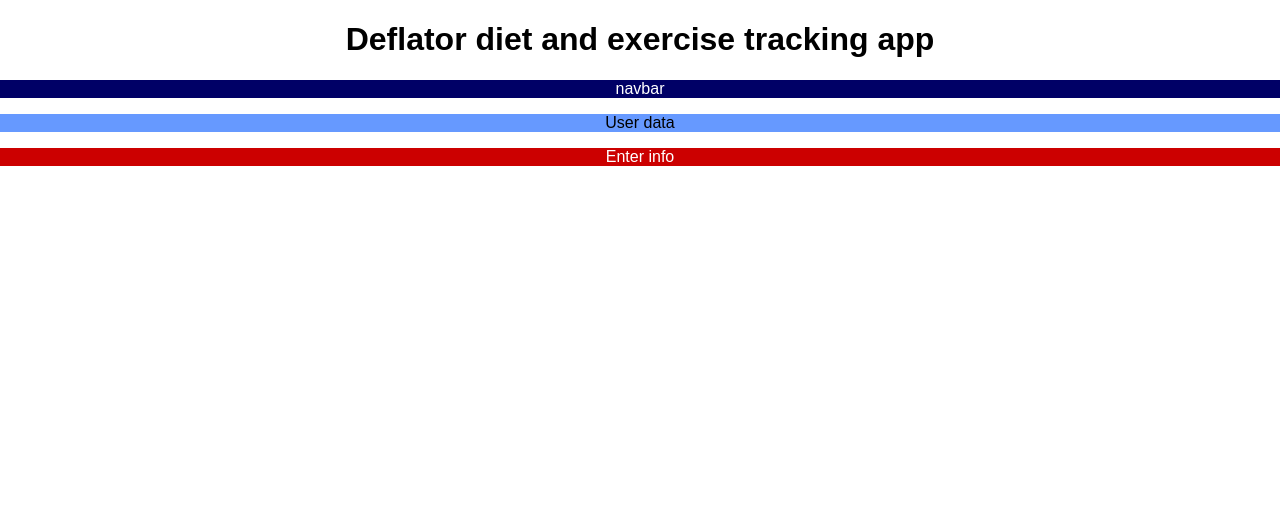
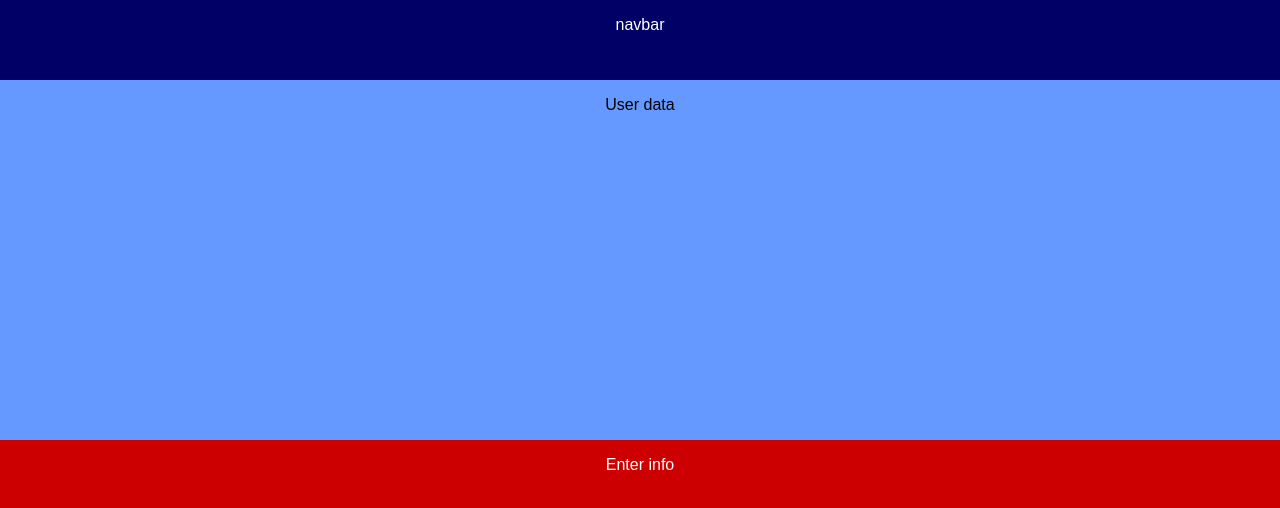
Before and after one commit to justinddaniel/deflator, a React (Create React App) app in the folder client/: page / in a window 1280 px wide. Shown: the top 508 px of the page. Built offline with nearby package versions, Linux system fonts and the light colour scheme.

Commit message:
React initial css styling complete

```diff
--- a/client/src/App.css
+++ b/client/src/App.css
@@ -3,16 +3,31 @@
 }
 
 .navbar {
+	float: left;
 	background-color: #000066;
 	color: white;
+	width: 100vw;
+	height: 10vh;
+	margin: 0;
+	padding: 0;
 }
 
 .info-display {
+	float: left;
 	background-color: #6699ff;
 	color: black;
+	width: 100vw;
+	height: 45vh;
+	margin: 0;
+	padding: 0;
 }
 
 .info-entry {
+	float: left;
 	background-color: #cc0000;
 	color: white;
+	width: 100vw;
+	height: 45vh;
+	margin: 0;
+	padding: 0;
 }
--- a/client/src/App.js
+++ b/client/src/App.js
@@ -5,7 +5,6 @@ class App extends Component {
   render() {
     return (
       <div className="App">
-      	<h1>Deflator diet and exercise tracking app</h1>
       	<div className="navbar">
       		<p>navbar</p>
       	</div>
```
